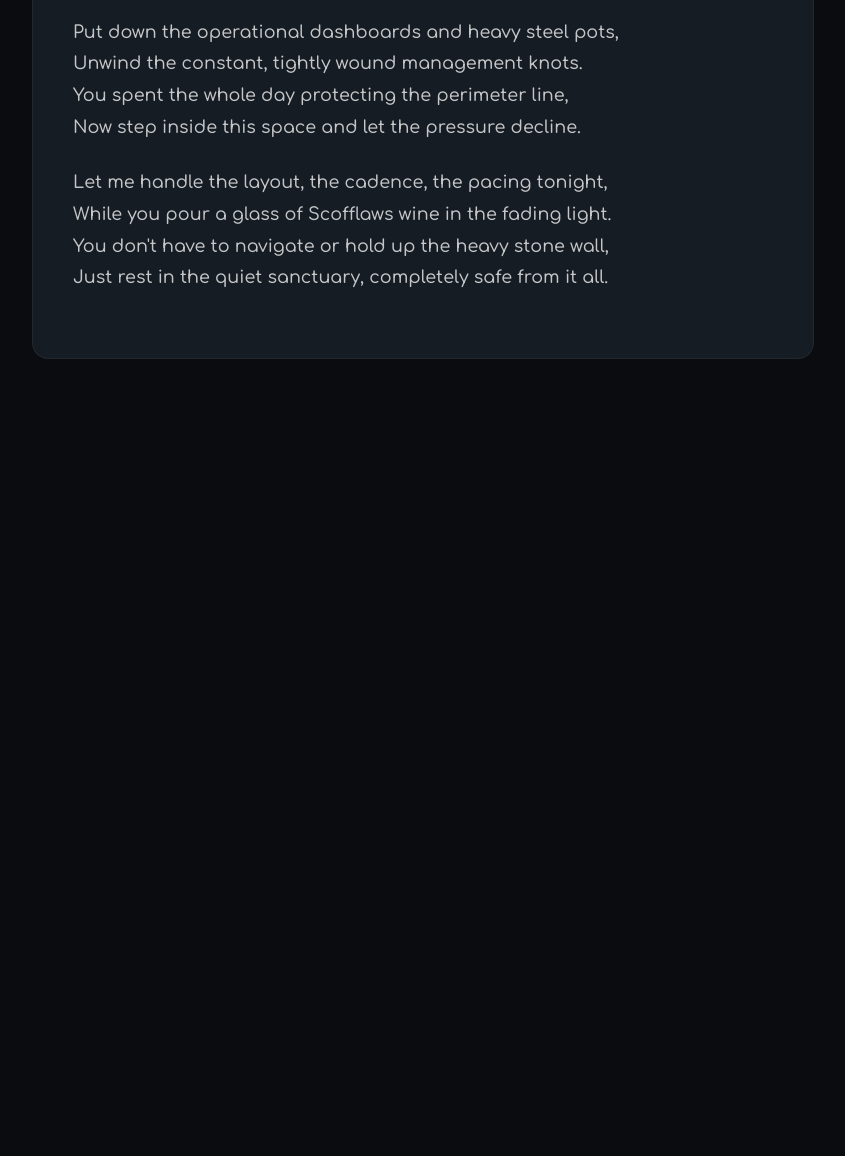
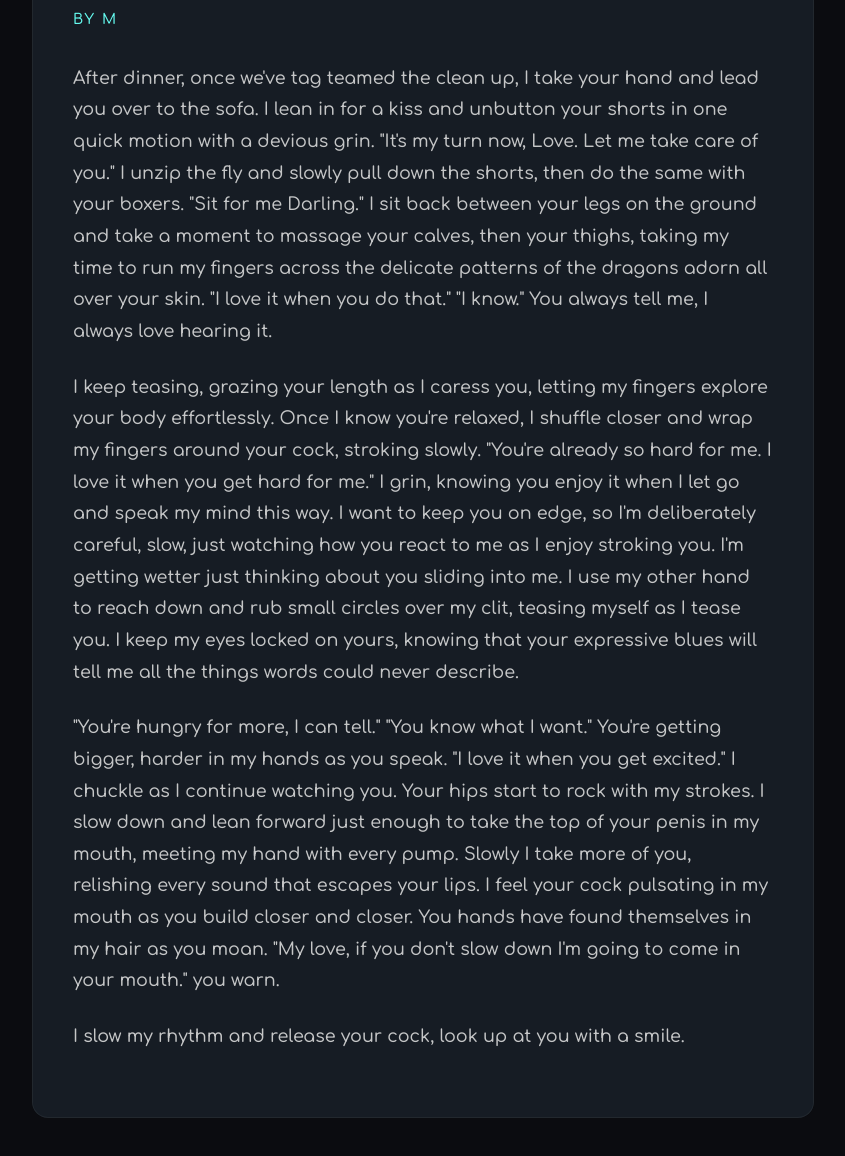
Before and after one commit to malina1521/the-forge, a plain HTML site: page writing/let-me-take-care-of-you.html in a window 1280 px wide. Shown: the part 306-1462 px from the top of the page, without its empty margins (217-1062 px from the left). Before the commit the page ends 800 px from the top, so only its background shows below. Drawn offline with Linux system fonts and the light colour scheme.

Commit message:
Update let-me-take-care-of-you.html

```diff
--- a/writing/let-me-take-care-of-you.html
+++ b/writing/let-me-take-care-of-you.html
@@ -23,22 +23,20 @@
 
         <main>
             <h1>Chapter 5: Let Me Take Care Of You</h1>
+            <p style="color: #66fcf1; font-size: 0.9rem; margin-top: -10px; margin-bottom: 30px; letter-spacing: 2px;">BY M</p>
+
             <article>
                 <p>
-                    Put down the operational dashboards and heavy steel pots,<br>
-                    Unwind the constant, tightly wound management knots.<br>
-                    You spent the whole day protecting the perimeter line,<br>
-                    Now step inside this space and let the pressure decline.
+                    After dinner, once we've tag teamed the clean up, I take your hand and lead you over to the sofa. I lean in for a kiss and unbutton your shorts in one quick motion with a devious grin. "It's my turn now, Love. Let me take care of you." I unzip the fly and slowly pull down the shorts, then do the same with your boxers. "Sit for me Darling." I sit back between your legs on the ground and take a moment to massage your calves, then your thighs, taking my time to run my fingers across the delicate patterns of the dragons adorn all over your skin. "I love it when you do that." "I know." You always tell me, I always love hearing it.
                 </p>
+
                 <p>
-                    Let me handle the layout, the cadence, the pacing tonight,<br>
-                    While you pour a glass of Scofflaws wine in the fading light.<br>
-                    You don't have to navigate or hold up the heavy stone wall,<br>
-                    Just rest in the quiet sanctuary, completely safe from it all.
+                    I keep teasing, grazing your length as I caress you, letting my fingers explore your body effortlessly. Once I know you're relaxed, I shuffle closer and wrap my fingers around your cock, stroking slowly. "You're already so hard for me. I love it when you get hard for me." I grin, knowing you enjoy it when I let go and speak my mind this way. I want to keep you on edge, so I'm deliberately careful, slow, just watching how you react to me as I enjoy stroking you. I'm getting wetter just thinking about you sliding into me. I use my other hand to reach down and rub small circles over my clit, teasing myself as I tease you. I keep my eyes locked on yours, knowing that your expressive blues will tell me all the things words could never describe.
                 </p>
-            </article>
-        </main>
-    </div>
 
-</body>
-</html>
+                <p>
+                    "You're hungry for more, I can tell." "You know what I want." You're getting bigger, harder in my hands as you speak. "I love it when you get excited." I chuckle as I continue watching you. Your hips start to rock with my strokes. I slow down and lean forward just enough to take the top of your penis in my mouth, meeting my hand with every pump. Slowly I take more of you, relishing every sound that escapes your lips. I feel your cock pulsating in my mouth as you build closer and closer. You hands have found themselves in my hair as you moan. "My love, if you don't slow down I'm going to come in your mouth." you warn.
+                </p>
+
+                <p>
+                    I slow my rhythm and release your cock, look up at you with a smile.
```
